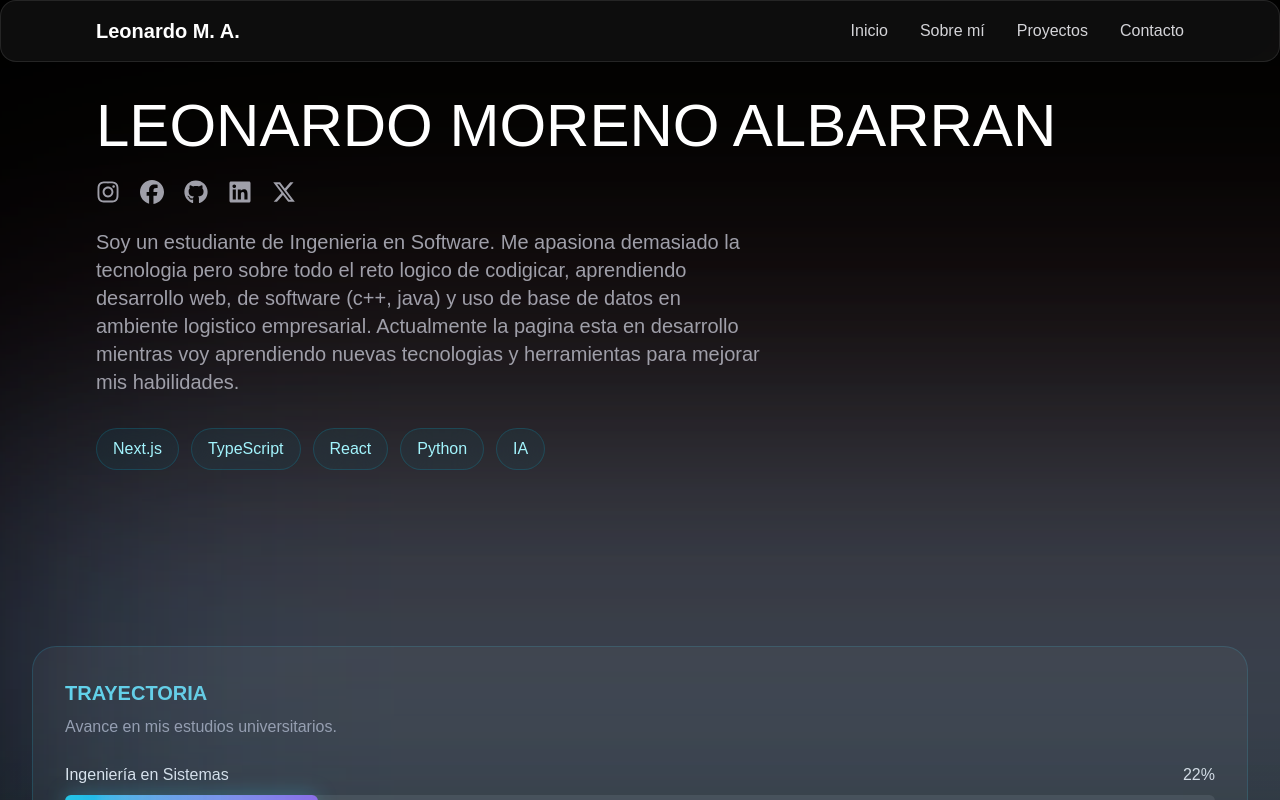
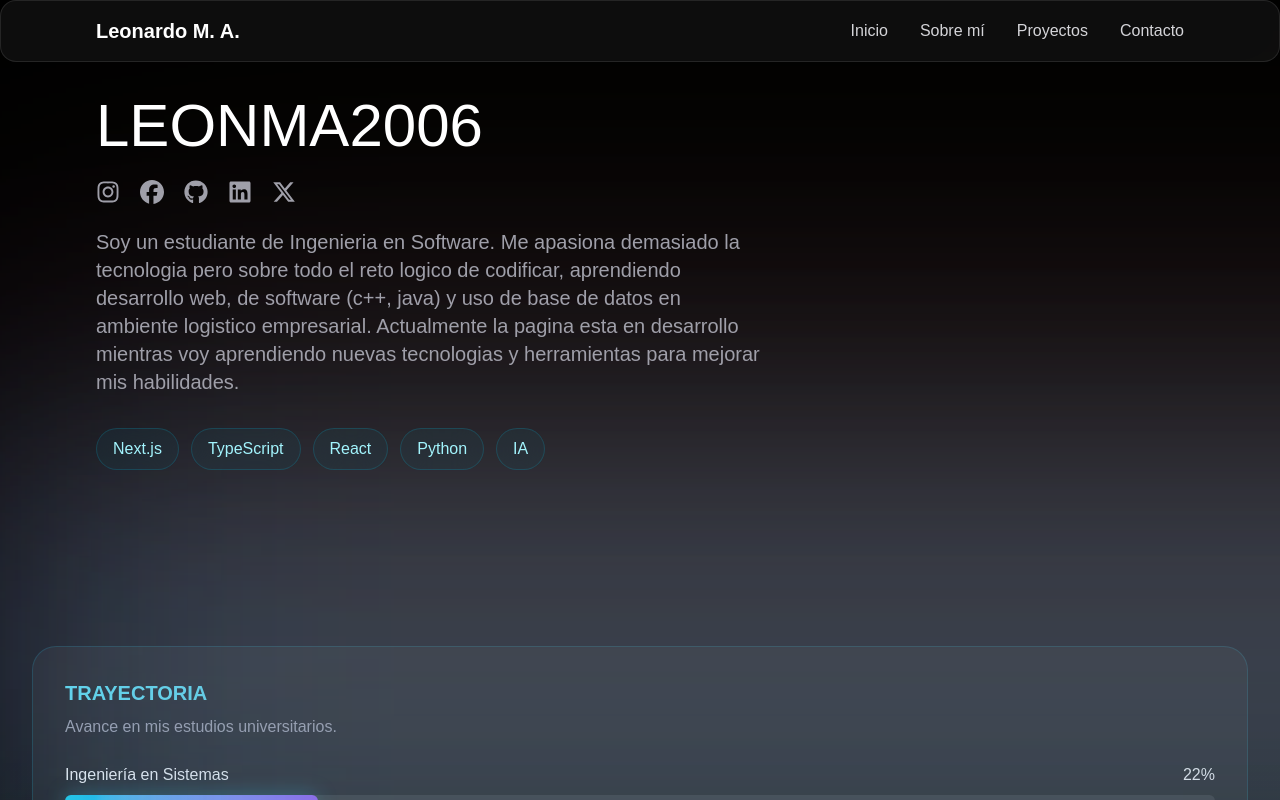
Before and after one commit to Leonma2006/Portafolio-Personal, a Next.js app: page / in a window 1280 px wide. Shown: the top 800 px of the page. Built offline with nearby package versions, Linux system fonts and the light colour scheme.

Commit message:
Se cambiaron los proyectos y errores

```diff
--- a/app/page.tsx
+++ b/app/page.tsx
@@ -135,7 +135,7 @@ via-zinc-950
       {/* Hero */}
       <section className="relative z-20 max-w-6xl mx-auto px-8 py-24">
         <h1 className="text-6xl font-sreda">
-          LEONARDO MORENO ALBARRAN
+          LEONMA2006
         </h1>
 
         <div className="flex gap-5 mt-6 text-2xl">
@@ -212,7 +212,7 @@ via-zinc-950
 
         <p className="mt-6 text-xl text-zinc-400 max-w-2xl">
           Soy un estudiante de Ingenieria en Software. Me apasiona demasiado la tecnologia pero sobre
-          todo el reto logico de codigicar, aprendiendo desarrollo web, de software (c++, java)
+          todo el reto logico de codificar, aprendiendo desarrollo web, de software (c++, java)
           y uso de base de datos en ambiente logistico empresarial.
           Actualmente la pagina esta en desarrollo mientras voy aprendiendo nuevas tecnologias y herramientas para mejorar mis habilidades.
         </p>
```
Also changed, not shown: public/proyecto1.png.
